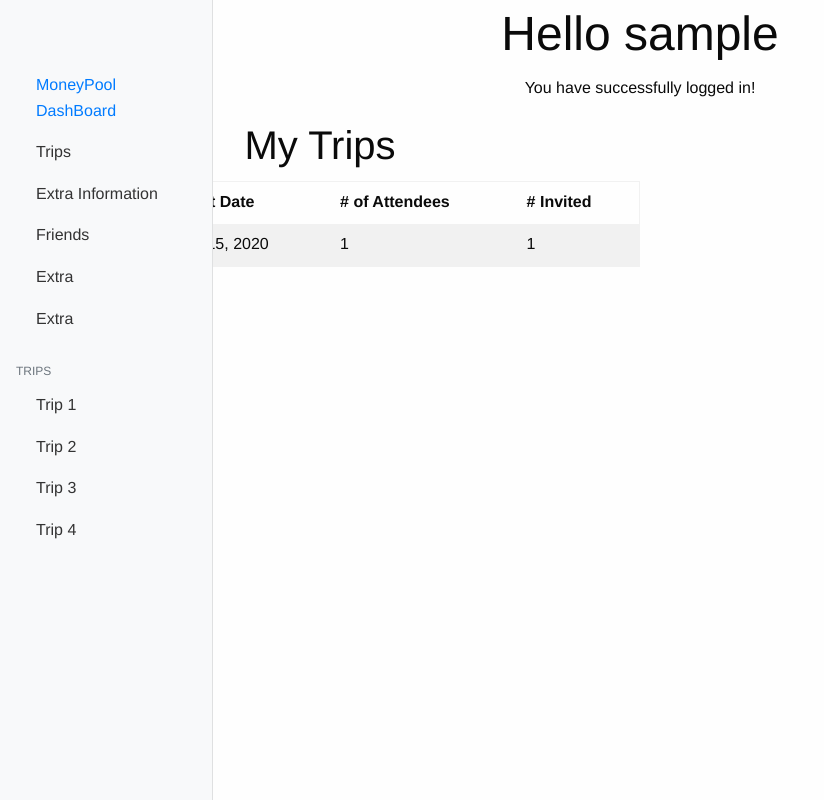
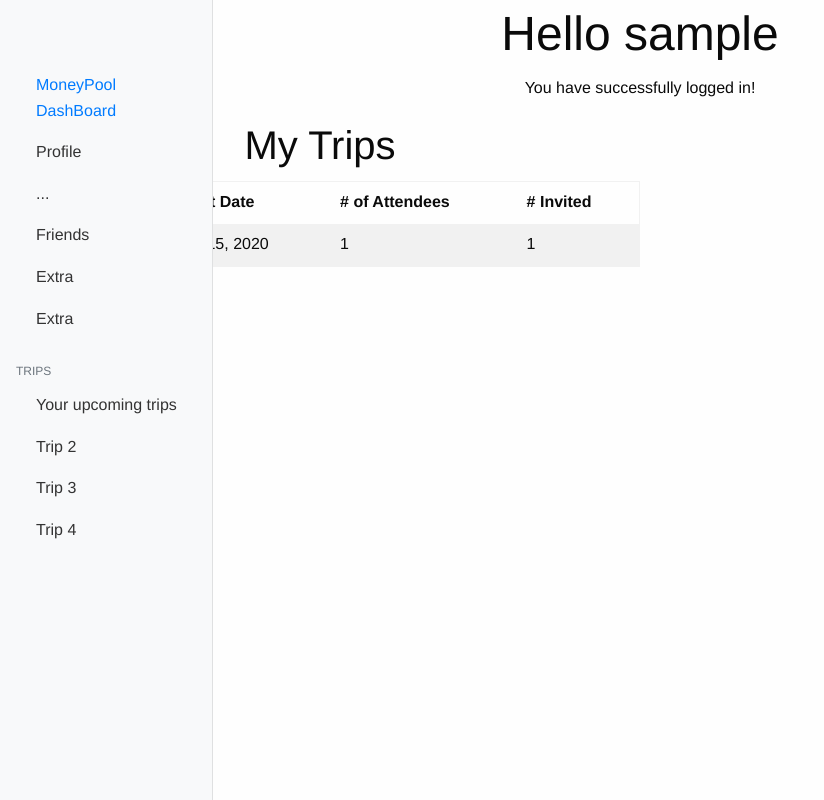
Before and after one commit to ChicoState/MoneyPool, a Django app: page / in a window 1280 px wide. Shown: the whole page, without its empty margins (0-824 px from the left). Run offline with Django 3.2, Linux system fonts and the light colour scheme; a user stored in the database is signed in; tables that the repository leaves empty hold one stand-in row (values such as "Sample post"); some libraries are stand-ins or nearby versions.

Commit message:
Just use href to link pages, we are working on them so I will continue this as we go through sprint 2 and adding in more pages.

```diff
--- a/moneypool/myapp/templates/partial/_navbar.html
+++ b/moneypool/myapp/templates/partial/_navbar.html
@@ -11,15 +11,15 @@
             </a>
           </li>
           <li class="nav-item">
-            <a class="nav-link" href="#">
+            <a class="nav-link" href="/profile">
               <span data-feather="file"></span>
-              Trips
+              Profile
             </a>
           </li>
           <li class="nav-item">
             <a class="nav-link" href="#">
               <span data-feather="trips"></span>
-              Extra Information
+              ...
             </a>
           </li>
           <li class="nav-item">
@@ -52,7 +52,7 @@
           <li class="nav-item">
             <a class="nav-link" href="#">
               <span data-feather="file-text"></span>
-              Trip 1
+              Your upcoming trips
             </a>
           </li>
           <li class="nav-item">
```
